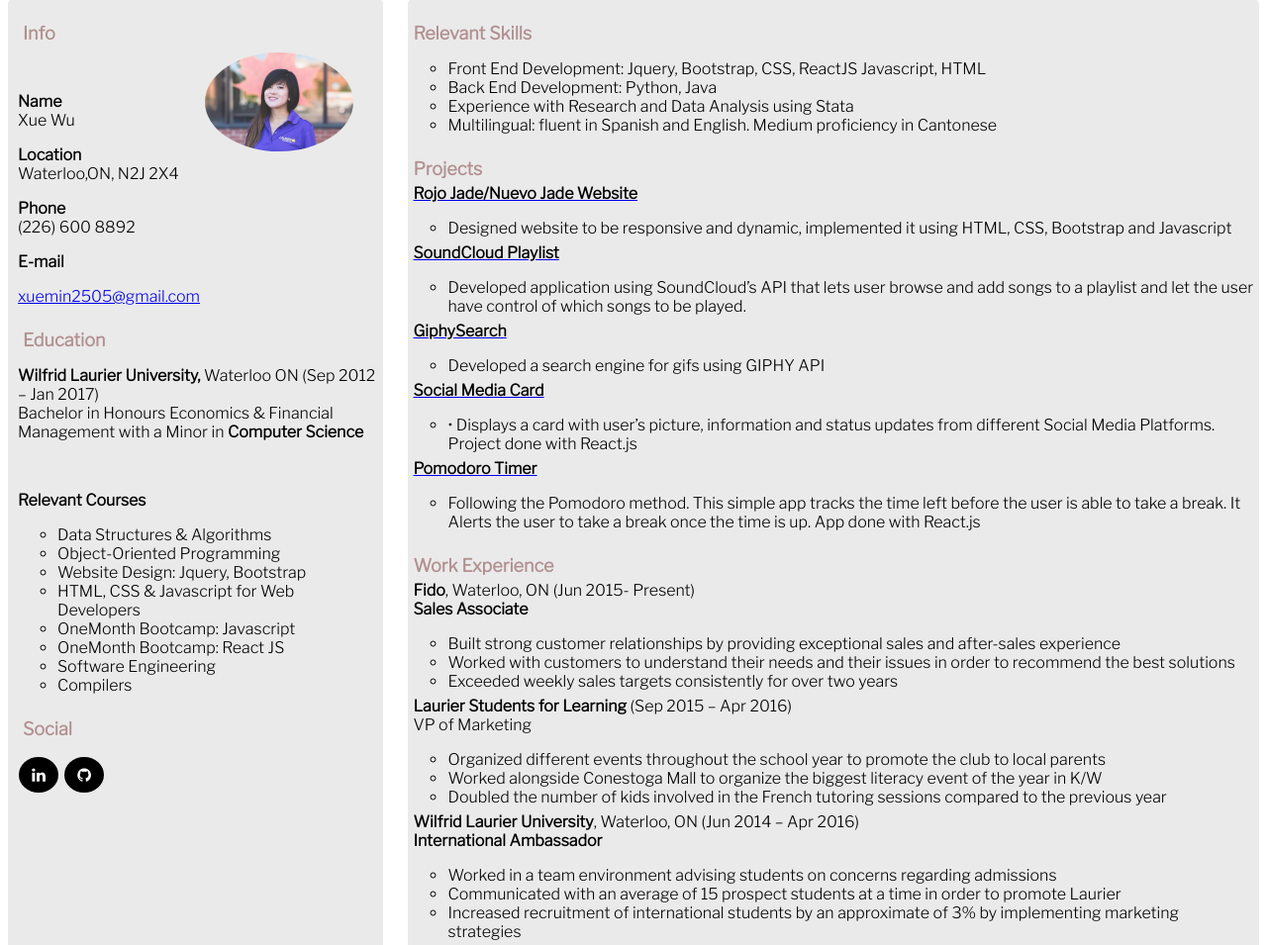
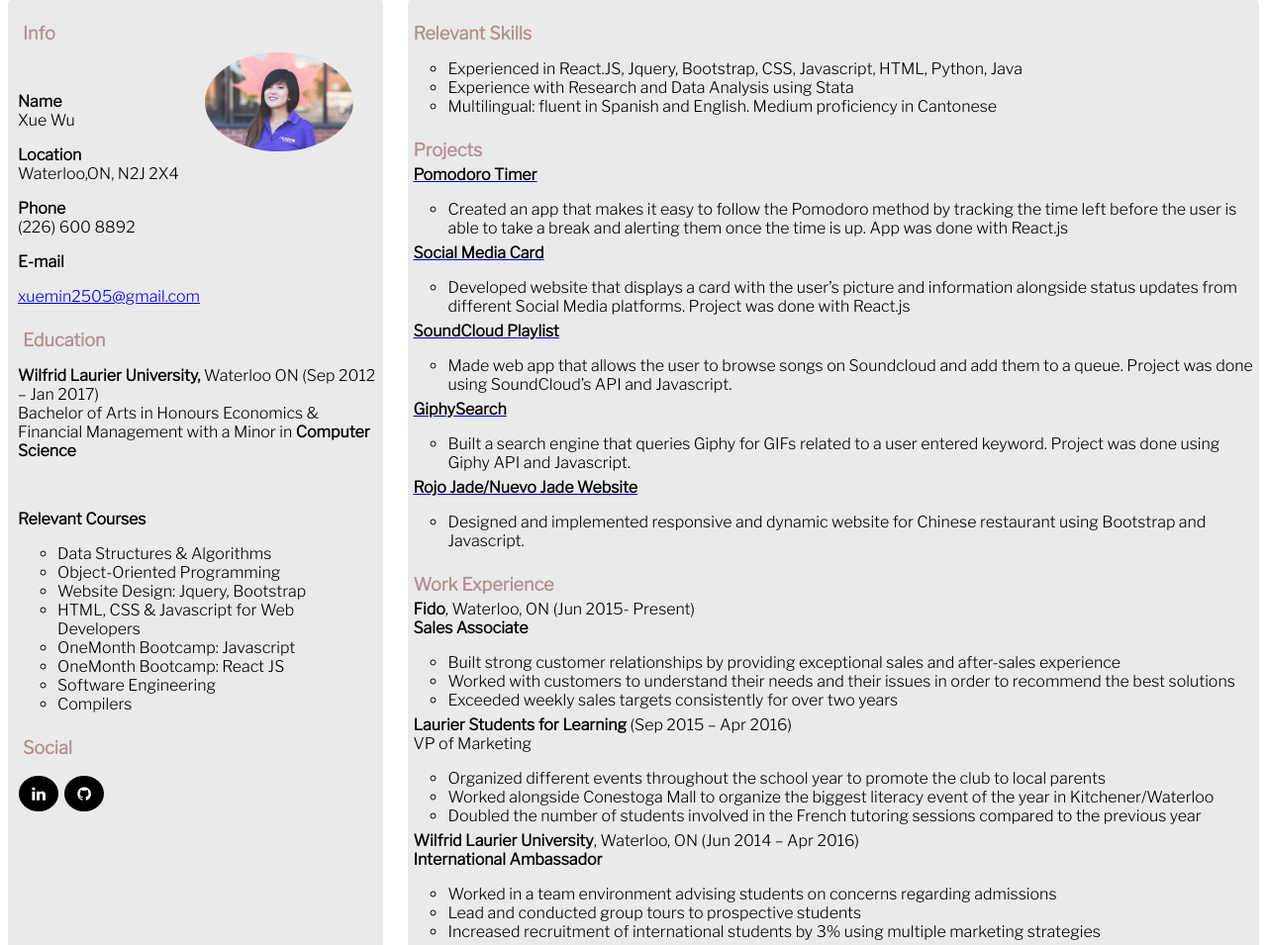
Before and after one commit to xxuuueee/Website, a plain HTML site: page index.html in a window 1280 px wide. Shown: the part 89-1044 px from the top of the page at 99% size. Drawn offline with nearby package versions, Linux system fonts and the light colour scheme; a web font is replaced by a local one.

Commit message:
Update index.html

```diff
--- a/index.html
+++ b/index.html
@@ -33,7 +33,7 @@
 				<h4>Education</h4>
 			<p><strong>Wilfrid Laurier University,</strong> Waterloo ON (Sep 2012 – Jan 2017)
 			<br/>
-Bachelor in Honours Economics &amp; Financial Management with a Minor in <strong>Computer Science</strong></p>
+Bachelor of Arts in Honours Economics &amp; Financial Management with a Minor in <strong>Computer Science</strong></p>
 			<br/>
 
 			<p><strong> Relevant Courses </strong>
@@ -62,8 +62,8 @@ Bachelor in Honours Economics &amp; Financial Management with a Minor in <strong
 		<div class="right">
 			<h4>Relevant Skills</h4>
 			<ul>
-				<li>Front End Development: Jquery, Bootstrap, CSS, ReactJS Javascript, HTML</li>
-				<li>Back End Development:  Python, Java</li>
+				<li>Experienced in React.JS, Jquery, Bootstrap, CSS, Javascript, HTML, Python, Java
+				</li>
 				<li>Experience with Research and Data Analysis using Stata</li>
 				<li>Multilingual: fluent in Spanish and English. Medium proficiency in Cantonese</li>
 			</ul>
@@ -72,24 +72,25 @@ Bachelor in Honours Economics &amp; Financial Management with a Minor in <strong
 
 
 			<h4>Projects</h4>
-			<a href="https://xxuuueee.github.io/Restaurant-Website/index.html"><p><strong>Rojo Jade/Nuevo Jade Website</strong></p></a>
+			<a href="https://xxuuueee.github.io/Pomodoro-App/"><p><strong>Pomodoro Timer </strong></p></a>
 			<ul>
-			<li>Designed website to be responsive and dynamic, implemented it using HTML, CSS, Bootstrap and Javascript </li>
+			<li>Created an app that makes it easy to follow the Pomodoro method by tracking the time left before the user is able to take a break and alerting them once the time is up. App was done with React.js </li>
 			</ul>
+			<a href="https://xxuuueee.github.io/Social-Media-Card/"><p><strong>Social Media Card </strong></p></a>
+			<ul>
+			<li>Developed website that displays a card with the user’s picture and information alongside status updates from different Social Media platforms. Project was done with React.js</li></ul>
 			<a href="https://xxuuueee.github.io/SoundCloud-app/"><p><strong>SoundCloud Playlist</strong></p></a>
 			<ul>
-			<li>Developed application using SoundCloud’s API that lets user browse and add songs to a playlist and let the user have control of which songs to be played.</li></ul>
+			<li>Made web app that allows the user to browse songs on Soundcloud and add them to a queue. Project was done using SoundCloud’s API and Javascript.</li></ul>
+
 			<a href="https://xxuuueee.github.io/GiphySearch/"><p><strong>GiphySearch</strong></p></a>
 			<ul>
-			<li>Developed a search engine for gifs using GIPHY API</li></ul>
+			<li>Built a search engine that queries Giphy for GIFs related to a user entered keyword. Project was done using Giphy API and Javascript.</li></ul>
 
-			<a href="https://xxuuueee.github.io/Social-Media-Card/"><p><strong>Social Media Card</strong></p></a>
+			<a href="https://xxuuueee.github.io/Restaurant-Website/index.html"><p><strong>Rojo Jade/Nuevo Jade Website </strong></p></a>
 			<ul>
-			<li>•	Displays a card with user’s picture, information and status updates from different Social Media Platforms. Project done with React.js</li></ul>
-
-			<a href="https://xxuuueee.github.io/Pomodoro-App/"><p><strong>Pomodoro Timer</strong></p></a>
-			<ul>
-			<li>Following the Pomodoro method. This simple app tracks the time left before the user is able to take a break. It Alerts the user to take a break once the time is up. App done with React.js</li></ul>
+			<li>Designed and implemented responsive and dynamic website for Chinese restaurant using Bootstrap and Javascript.
+</li></ul>
 
 			<h4>Work Experience</h4>
 			<p><strong>Fido</strong>, Waterloo, ON (Jun 2015- Present)
@@ -108,8 +109,8 @@ VP of Marketing
 </p>
 			<ul>
 			<li>Organized different events throughout the school year to promote the club to local parents</li>
-			<li>Worked alongside Conestoga Mall to organize the biggest literacy event of the year in K/W</li>
-			<li>Doubled the number of kids involved in the French tutoring sessions compared to the previous year</li>
+			<li>Worked alongside Conestoga Mall to organize the biggest literacy event of the year in Kitchener/Waterloo</li>
+			<li>Doubled the number of students involved in the French tutoring sessions compared to the previous year</li>
 			</ul>
 
 			<p><strong>Wilfrid Laurier University</strong>, Waterloo, ON (Jun 2014 – Apr 2016)
@@ -118,8 +119,9 @@ VP of Marketing
 
 			<ul>
 			<li>Worked in a team environment advising students on concerns regarding admissions</li>
-			<li>Communicated with an average of 15 prospect students at a time in order to promote Laurier</li>
-			<li>Increased recruitment of international students by an approximate of 3% by implementing marketing strategies</li>
+			<li>Lead and conducted group tours to prospective students</li>
+			<li>Increased recruitment of international students by 3% using multiple marketing strategies
+</li>
 			</ul>
 
 			<h4>Awards</h4>
```
